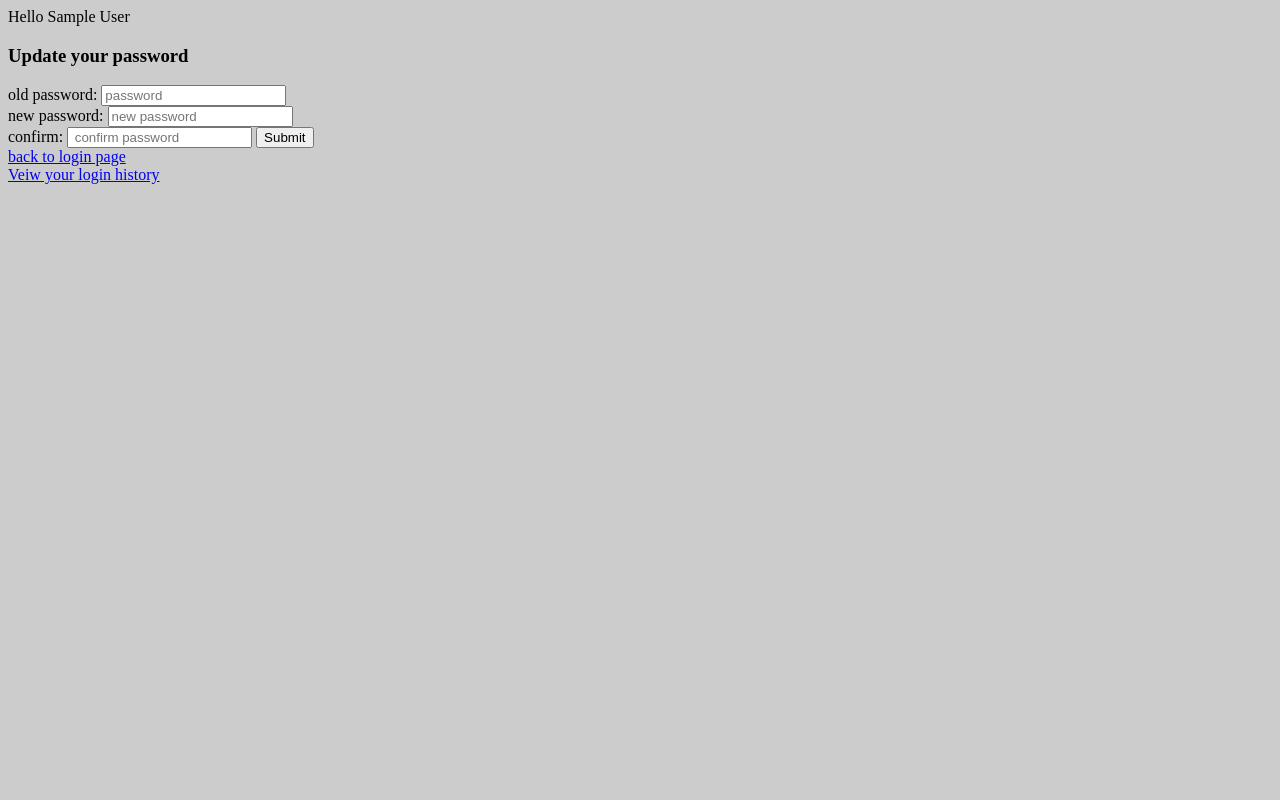
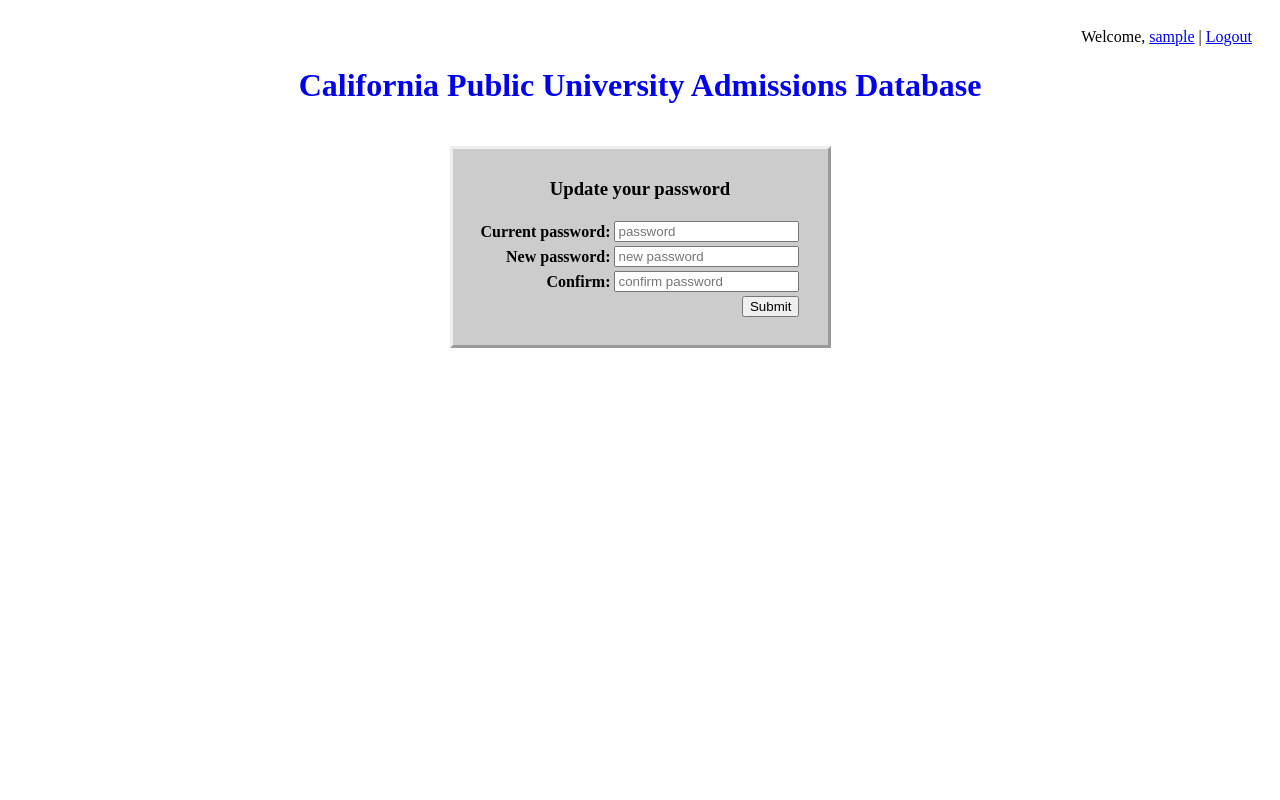
Before and after one commit to Cloud6Tech/cst336_team_assignment1, a PHP site: page /changePassword.php in a window 1280 px wide. Run offline with PHP 8.4, Linux system fonts and the light colour scheme; the visitor is signed in with stand-in values (Sample User, id 1).

Commit message:
initial CSS formatting

```diff
--- a/changePassword.php
+++ b/changePassword.php
@@ -9,9 +9,6 @@ session_start();
 	{
 		header("Location: login.php");
 	}
-
-	echo "Hello " . $_SESSION['firstName'];
-
 
 	//verifies user has set all feilds
 	if (isset($_POST['oldPassword']) && isset($_POST['newPassword']) && isset($_POST['confirm'])  )
@@ -61,34 +58,37 @@ session_start();
 		<link rel="shortcut icon" href="/favicon.ico">
 		<link rel="apple-touch-icon" href="/apple-touch-icon.png">
 
-
-		<style>
-			body{background-color: #CCCCCC}
-			form{display: inline}
-		</style>
+		<link rel="stylesheet" type="text/css" href="univ.css">
 
 	</head>
 
 
 	<body>
-		<h3> Update your password </h3>
+		<?php include 'navBar.php' ?>
+		<div class="accountForm">
+			<h3> Update your password </h3>
 
-		<form method="post">
-
-			old password:
-			<input type='password' name='oldPassword' placeholder="password" required/>
-			<br>
-			new password:
-			<input type='password' name='newPassword' placeholder="new password" required/>
-			<br>
-			confirm:
-			<input type='password' name='confirm' placeholder=" confirm password" required />
-			<input type= 'submit' />
-
-		</form>
-		<br>
-		<a href="login.php">back to login page</a>
-		<br>
-		<a href="signinLog.php">Veiw your login history</a>
+			<form method="post">
+				<table>
+					<tr>
+						<th>Current password:</th>
+						<td><input type='password' name='oldPassword' placeholder="password" required/></td>
+					</tr>
+					<tr>
+						<th>New password:</th>
+						<td><input type='password' name='newPassword' placeholder="new password" required/></td>
+					</tr>
+					<tr>
+						<th>Confirm:</th>
+						<td><input type='password' name='confirm' placeholder="confirm password" required /></td>
+					</tr>
+					<tr>
+						<td colspan="2"><input type= 'submit' /></td>
+					</tr>
+				</table>
+			</form>
+			<!--<br>
+			<a href="signinLog.php"><h3>View your login history</h3></a>-->
+		</div>
 	</body>
 </html>
--- a/findSchool.php
+++ b/findSchool.php
@@ -15,6 +15,8 @@
   <meta name="author" content="Jason Lloyd">
 
   <meta name="viewport" content="width=device-width; initial-scale=1.0">
+
+  <link rel="stylesheet" type="text/css" href="univ.css">
 
   <?php
     require 'db_connection.php';
@@ -104,7 +106,7 @@
 </head>
 
 <body>
-	<div id="headerBar"><a href="logout.php">Logout</a></div>
+	<?php include 'navBar.php' ?>
   <div>
 
 	<p>Welcome to Cloud6 Tech's School Finder. Select the options that mean the most to you, and hit submit!</p>
--- /dev/null
+++ b/navBar.php
@@ -0,0 +1,10 @@
+<div id="navBar">
+	<?php
+		if(!empty($_SESSION['username'])) {
+			echo "Welcome, <a href='changePassword.php'>" . $_SESSION['username'] . "</a> | ";
+			echo "<a href='logout.php'>Logout</a>";
+		}
+	?>
+
+	<a href="findSchool.php" class="titleLink"><h1>California Public University Admissions Database</h1></a>
+</div>
--- /dev/null
+++ b/univ.css
@@ -0,0 +1,41 @@
+form {
+	display: inline;
+}
+#admissionsInfo {
+	border: solid black 1px;
+	margin: 0 auto;
+	padding: 5px;
+	text-align: center;
+	width: 350px;
+}
+#admissionsInfo table,.accountForm table {
+	margin: 0 auto;
+}
+#navBar {
+	padding: 20px;
+	text-align: right;
+}
+#navBar h1 {
+	text-align: center;
+}
+.accountForm {
+	background-color: #CCCCCC;
+	border-style: outset;
+	padding: 25px;
+	padding-top: 10px;
+	margin: 0 auto;
+	text-align: right;
+	width: 325px;
+}
+.accountForm h3 {
+	text-align: center;
+}
+.titleLink {
+	text-decoration: none;
+}
+.titleLink:visited {
+	color: black;
+}
+.titleLink:hover {
+	text-decoration: underline;
+}
```
Also changed, not shown: admissions.php (+5 -3 lines), createAccount.php (+6 -20 lines), login.php (+7 -9 lines).
